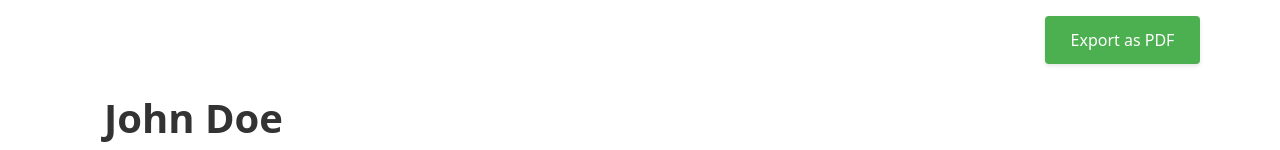
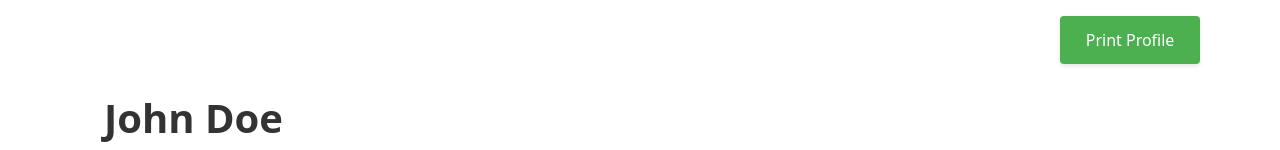
Before and after one commit to ku01/profipage, a React (Vite) app: page / in a window 1280 px wide. Shown: the top 150 px of the page. Built offline with nearby package versions, Linux system fonts and the light colour scheme.

Commit message:
Remove html2pdf, use print button instead

```diff
--- a/package.json
+++ b/package.json
@@ -15,13 +15,10 @@
     "test:all": "npm run test:coverage && npm run test:e2e"
   },
   "dependencies": {
-    "@react-pdf/renderer": "^4.3.0",
     "@types/react-helmet": "^6.1.11",
-    "html2pdf.js": "^0.10.3",
     "react": "^18.2.0",
     "react-dom": "^18.2.0",
-    "react-helmet": "^6.1.0",
-    "react-to-pdf": "^2.0.0"
+    "react-helmet": "^6.1.0"
   },
   "devDependencies": {
     "@axe-core/react": "^4.10.1",
--- a/src/App.css
+++ b/src/App.css
@@ -501,3 +501,91 @@ section h3 {
   border-radius: 4px;
   font-size: 0.9rem;
 }
+
+/* Print button styles */
+.print-button {
+  background-color: #4CAF50;
+  color: white;
+  border: none;
+  padding: 0.8em 1.6em;
+  font-size: 1em;
+  border-radius: 4px;
+  cursor: pointer;
+  transition: background-color 0.3s;
+  box-shadow: 0 2px 4px rgba(0, 0, 0, 0.1);
+}
+
+.print-button:hover {
+  background-color: #45a049;
+}
+
+.print-button:focus {
+  outline: none;
+  box-shadow: 0 0 0 3px rgba(76, 175, 80, 0.3);
+}
+
+/* Print styles */
+@media print {
+  /* Hide print button */
+  .export-container,
+  .print-button {
+    display: none !important;
+  }
+
+  /* Reset page margins for better print layout */
+  @page {
+    margin: 0.5cm 1cm 1cm 0.5cm;
+  }
+
+  /* Keep the original layout and styling */
+  body {
+    -webkit-print-color-adjust: exact;
+    print-color-adjust: exact;
+  }
+
+  .layout {
+    padding: 0.5rem;
+  }
+
+  /* Maintain grid layout */
+  .content-grid {
+    display: grid;
+    grid-template-columns: 3fr 2fr;
+  }
+
+  /* Keep original column layout */
+  .left-column,
+  .right-column {
+    display: flex;
+    flex-direction: column;
+    gap: 2rem;
+    margin-bottom: 0;
+  }
+
+  /* Preserve shadows and styling */
+  * {
+    box-shadow: inherit !important;
+    text-shadow: inherit !important;
+  }
+
+  /* Ensure sections break appropriately */
+  section {
+    break-inside: avoid;
+  }
+
+  /* Handle links appropriately without adding URLs */
+  a {
+    text-decoration: inherit;
+    color: inherit;
+  }
+
+  a[href]:after {
+    content: none;
+  }
+
+  /* Ensure images print properly */
+  img {
+    max-width: 100% !important;
+    break-inside: avoid;
+  }
+}
--- a/src/components/Layout.tsx
+++ b/src/components/Layout.tsx
@@ -5,7 +5,7 @@ import Experience from './Experience';
 import Education from './Education';
 import Skills from './Skills';
 import Languages from './Languages';
-import PDFExport from './PDFExport';
+import PrintButton from './PrintButton';
 
 interface LayoutProps {
   data: {
@@ -24,7 +24,7 @@ const Layout: React.FC<LayoutProps> = ({ data }) => {
   return (
     <div className="layout" data-testid="profile-container">
       <div className="export-container">
-        <PDFExport />
+        <PrintButton />
       </div>
       <div data-testid="header-section">
         <Header personalInfo={data.personalInfo} />
--- a/src/components/PDFExport.tsx
+++ /dev/null
@@ -1,30 +0,0 @@
-import React from 'react';
-import html2pdf from 'html2pdf.js';
-
-const PDFExport: React.FC = () => {
-  const handleExport = () => {
-    const element = document.querySelector('.layout');
-    const opt = {
-      margin: 1,
-      filename: 'professional-profile.pdf',
-      image: { type: 'jpeg', quality: 0.98 },
-      html2canvas: { scale: 2 },
-      jsPDF: { unit: 'in', format: 'letter', orientation: 'portrait' }
-    };
-
-    html2pdf().set(opt).from(element).save();
-  };
-
-  return (
-    <button
-      onClick={handleExport}
-      className="pdf-export-button"
-      data-testid="pdf-export-button"
-      aria-label="Export profile as PDF"
-    >
-      Export as PDF
-    </button>
-  );
-};
-
-export default PDFExport;
--- /dev/null
+++ b/src/components/PrintButton.tsx
@@ -0,0 +1,20 @@
+import React from 'react';
+
+const PrintButton: React.FC = () => {
+  const handlePrint = () => {
+    window.print();
+  };
+
+  return (
+    <button
+      onClick={handlePrint}
+      className="print-button"
+      data-testid="print-button"
+      aria-label="Print profile"
+    >
+      Print Profile
+    </button>
+  );
+};
+
+export default PrintButton;
--- a/src/types/html2pdf.d.ts
+++ /dev/null
@@ -1,4 +0,0 @@
-declare module 'html2pdf.js' {
-  const html2pdf: any;
-  export default html2pdf;
-}
```
